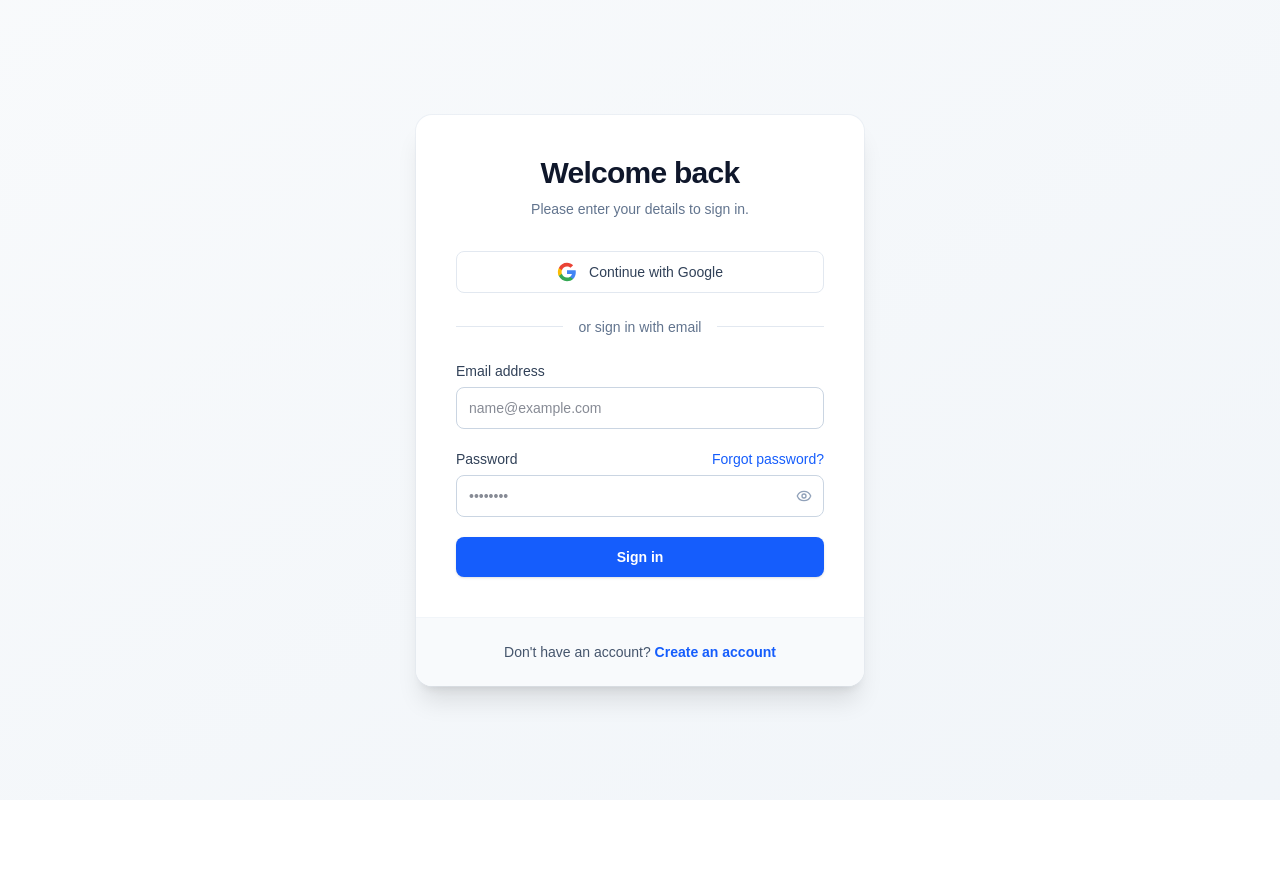
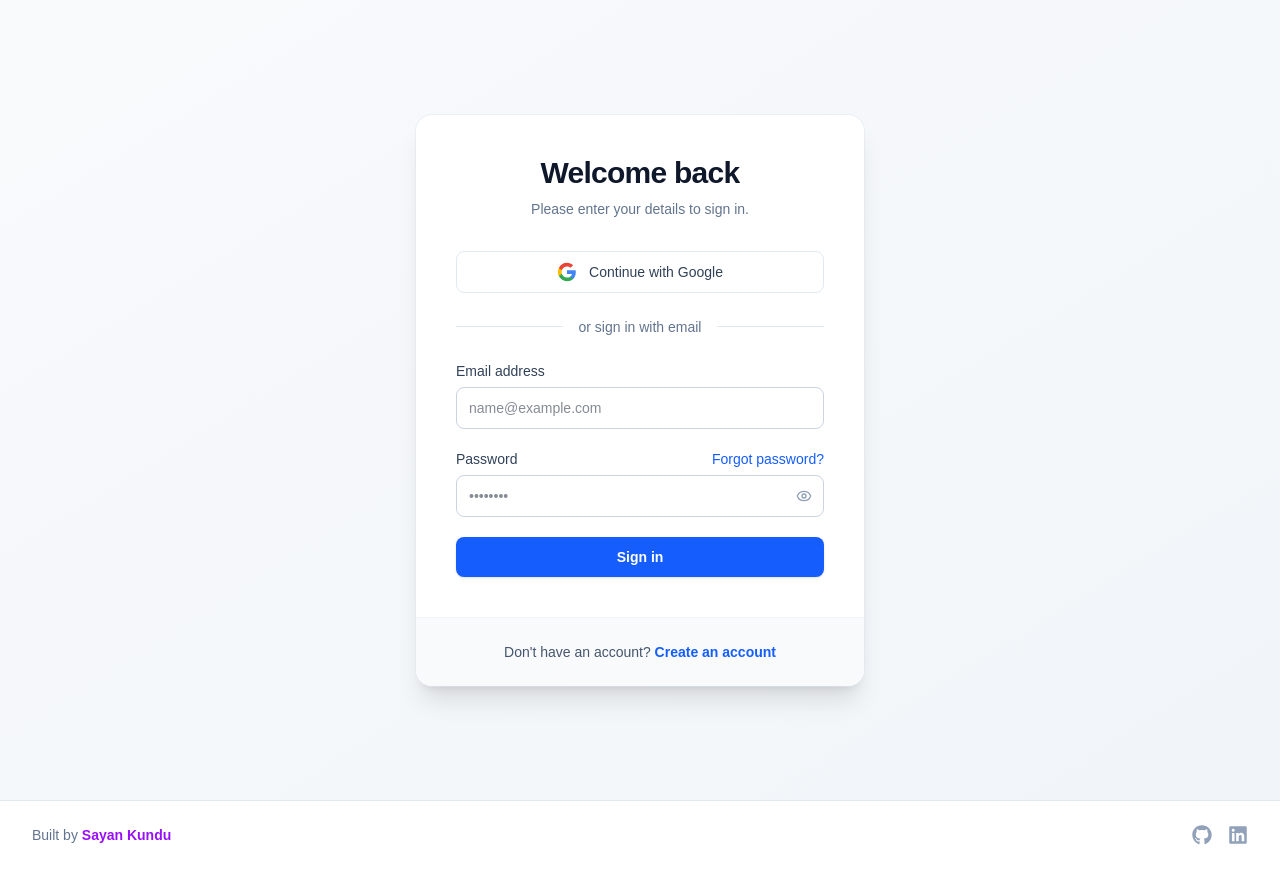
Before and after one commit to sayank22/collaborative-docs, a Next.js app: page /login in a window 1280 px wide. Before the commit the page ends 800 px from the top, so only its background shows below. Built offline with nearby package versions, Linux system fonts and the light colour scheme; no server answers.

Commit message:
add footer with personal info

```diff
--- a/package.json
+++ b/package.json
@@ -27,6 +27,7 @@
     "react": "19.2.4",
     "react-dom": "19.2.4",
     "react-hook-form": "^7.80.0",
+    "react-icons": "^5.6.0",
     "sonner": "^2.0.7",
     "y-indexeddb": "^9.0.12",
     "y-protocols": "^1.0.7",
--- a/src/app/layout.tsx
+++ b/src/app/layout.tsx
@@ -2,6 +2,7 @@ import type { Metadata } from "next";
 import { Geist, Geist_Mono } from "next/font/google";
 import "./globals.css";
 import { Toaster } from 'sonner';
+import { Footer } from '@/src/components/Footer'
 
 const geistSans = Geist({
   variable: "--font-geist-sans",
@@ -30,6 +31,7 @@ export default function RootLayout({
     >
       <body className="min-h-full flex flex-col">{children}
         <Toaster position="bottom-right" richColors />
+        <Footer />
       </body>
     </html>
   );
--- /dev/null
+++ b/src/components/Footer.tsx
@@ -0,0 +1,62 @@
+import Link from 'next/link';
+import { Globe } from 'lucide-react';
+import { FaGithub, FaLinkedin } from 'react-icons/fa';
+
+export function Footer() {
+  return (
+    <footer className="mt-auto w-full border-t border-slate-200 bg-white py-6">
+      <div className="mx-auto flex max-w-7xl flex-col items-center justify-between gap-4 px-4 sm:flex-row sm:px-6 lg:px-8">
+
+        {/* Name & Portfolio Link */}
+        <p className="text-sm font-medium text-slate-500">
+          Built by{' '}
+          <a
+            href="https://sayan-kundu-portfolio.netlify.app"
+            target="_blank"
+            rel="noopener noreferrer"
+            className="font-bold  text-purple-600 bg-clip-text transition-colors hover:text-purple-800 hover:underline"
+          >
+            Sayan Kundu
+          </a>
+        </p>
+
+        {/* Social Links */}
+        <div className="flex items-center gap-4">
+          <a
+            href="https://github.com/sayank22"
+            target="_blank"
+            rel="noopener noreferrer"
+            className="text-slate-400 transition-colors hover:text-slate-900"
+            title="GitHub Profile"
+          >
+            <FaGithub className="h-5 w-5" />
+            <span className="sr-only">GitHub</span>
+          </a>
+
+          <a
+            href="https://www.linkedin.com/in/sayan-kundu-70b5442b6"
+            target="_blank"
+            rel="noopener noreferrer"
+            className="text-slate-400 transition-colors hover:text-blue-700"
+            title="LinkedIn Profile"
+          >
+            <FaLinkedin className="h-5 w-5" />
+            <span className="sr-only">LinkedIn</span>
+          </a>
+
+          {/* <a
+            href="https://sayan-kundu-portfolio.netlify.app"
+            target="_blank"
+            rel="noopener noreferrer"
+            className="text-slate-400 transition-colors hover:text-purple-600"
+            title="Portfolio Website"
+          >
+            <Globe className="h-5 w-5" />
+            <span className="sr-only">Portfolio</span>
+          </a> */}
+        </div>
+
+      </div>
+    </footer>
+  );
+}
```
Also changed, not shown: 1 other file (tests, documents, lock files or other folders).
